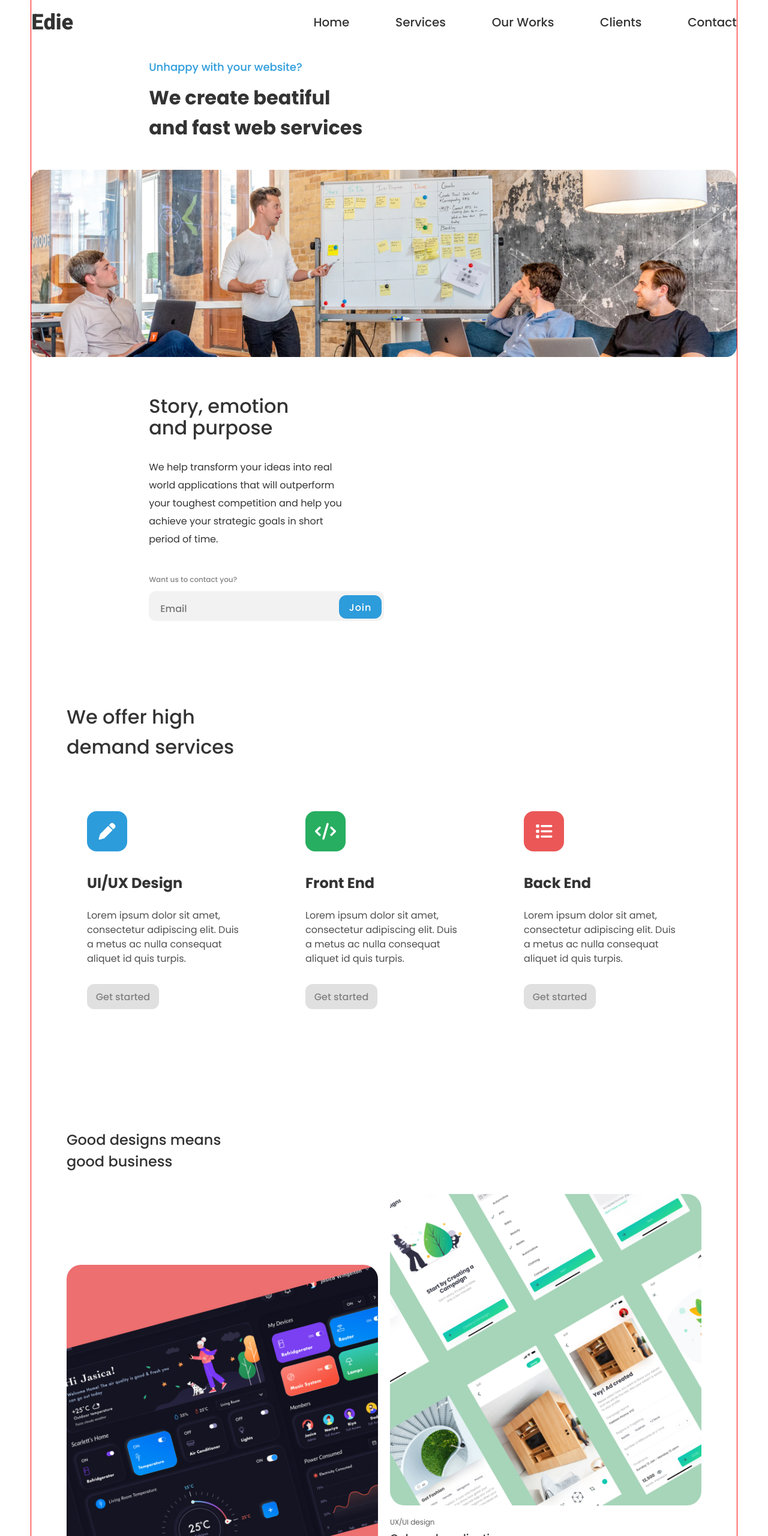
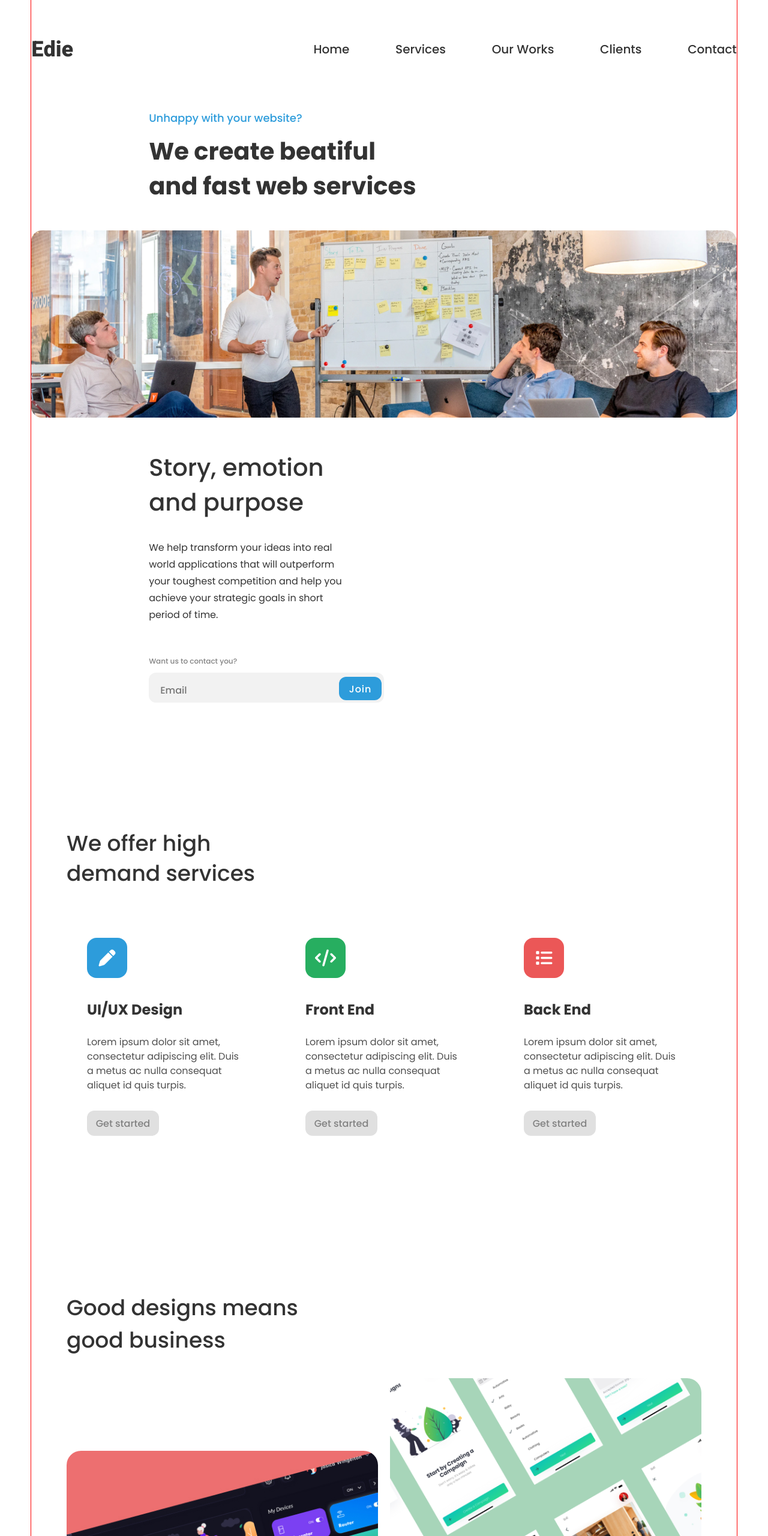
Before and after one commit to islandskan/devchallenges-responsive-edie-homepage, a plain HTML site: page index.html in a window 1280 px wide. Shown: the part 20-2580 px from the top of the page at 60% size. Drawn offline with Linux system fonts and the light colour scheme.

Commit message:
media queries for screen size 1200px

```diff
--- a/styles/style.css
+++ b/styles/style.css
@@ -638,7 +638,7 @@ ul li a:hover {
     .hero img {
         width: 100%;
         height: auto;
-        margin-bottom: 42px;
+        margin-bottom: 32px;
         grid-column: 1 / span 12;
         grid-row: 5 / span 3;
     }
@@ -759,6 +759,7 @@ ul li a:hover {
         grid-column: 4 / span 1;
         grid-row: 13 / span 1;
         text-align: end;
+        font-size: 20px;
     }
 
     .team {
@@ -824,8 +825,72 @@ ul li a:hover {
 }
 
 @media screen and (min-width: 1200px) {
+    header {
+        height: 130px;
+        margin-top: 36px;
+        margin-bottom: 40px;
+    }
+
     .nav {
         width: 60%;
+    }
+
+    .hero {
+        padding-bottom: 100px;
+    }
+
+    .hero__headline h2 {
+        font-size: 40px;
+        width: 450px;
+        line-height: 58px;
+    }
+
+    .hero__txt {
+        margin-bottom: 42px;
+    }
+
+    .hero__txt h3 {
+        font-size: 40px;
+        line-height: 58px;
+    }
+
+    .hero__txt p {
+        line-height: 28px;
+    }
+
+    .services {
+        padding-bottom: 100px;
+    }
+
+    .services__headline h4 {
+        font-size: 36px;
+        max-width: 400px;
+    }
+
+    .projects__headline h4 {
+        font-size: 36px;
+        max-width: 450px;
+        line-height: 54px;
+    }
+
+    .projects__card--txt p {
+        font-size: 14px;
+    }
+
+    .projects__card--txt h5 {
+        font-size: 24px;
+    }
+
+    .projects a {
+        font-size: 24px;
+    }
+
+    .team__testimonial {
+        max-width: 937px;
+    }
+
+    .team__testimonial q {
+        font-size: 36px;
     }
 }
 
```
